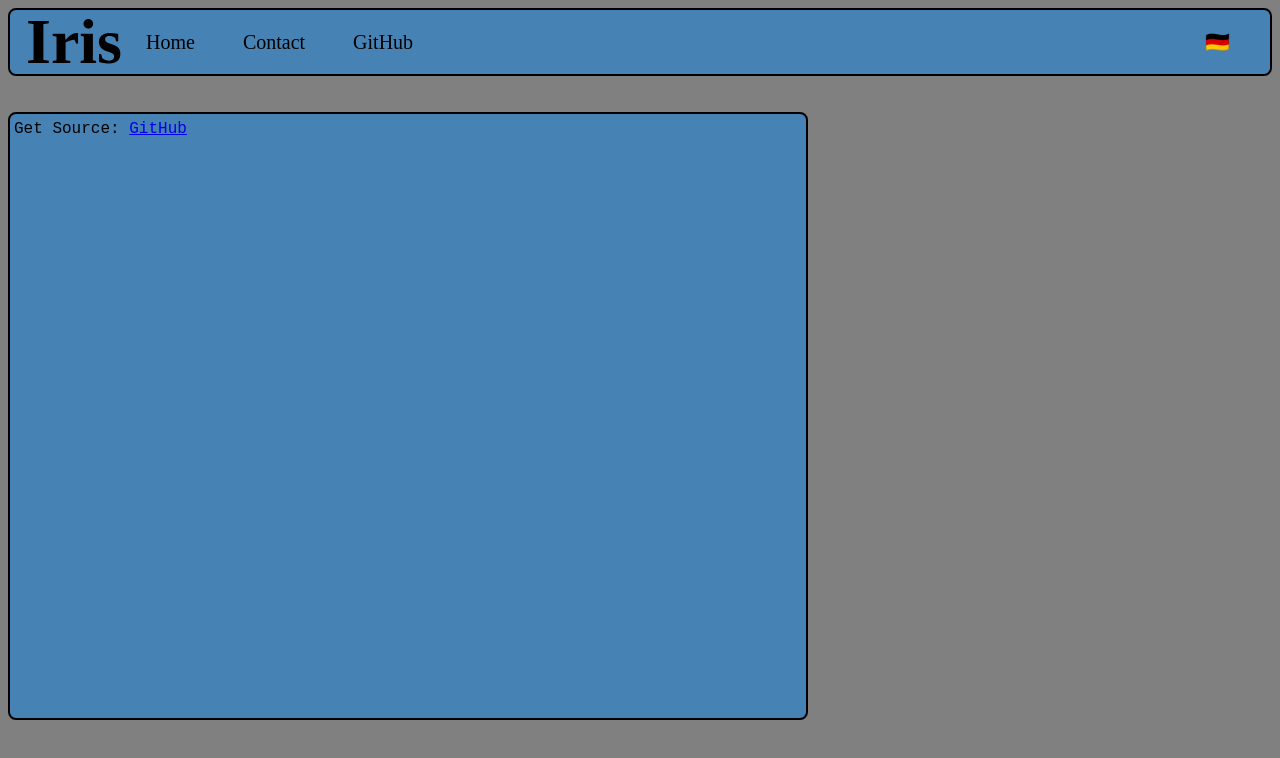
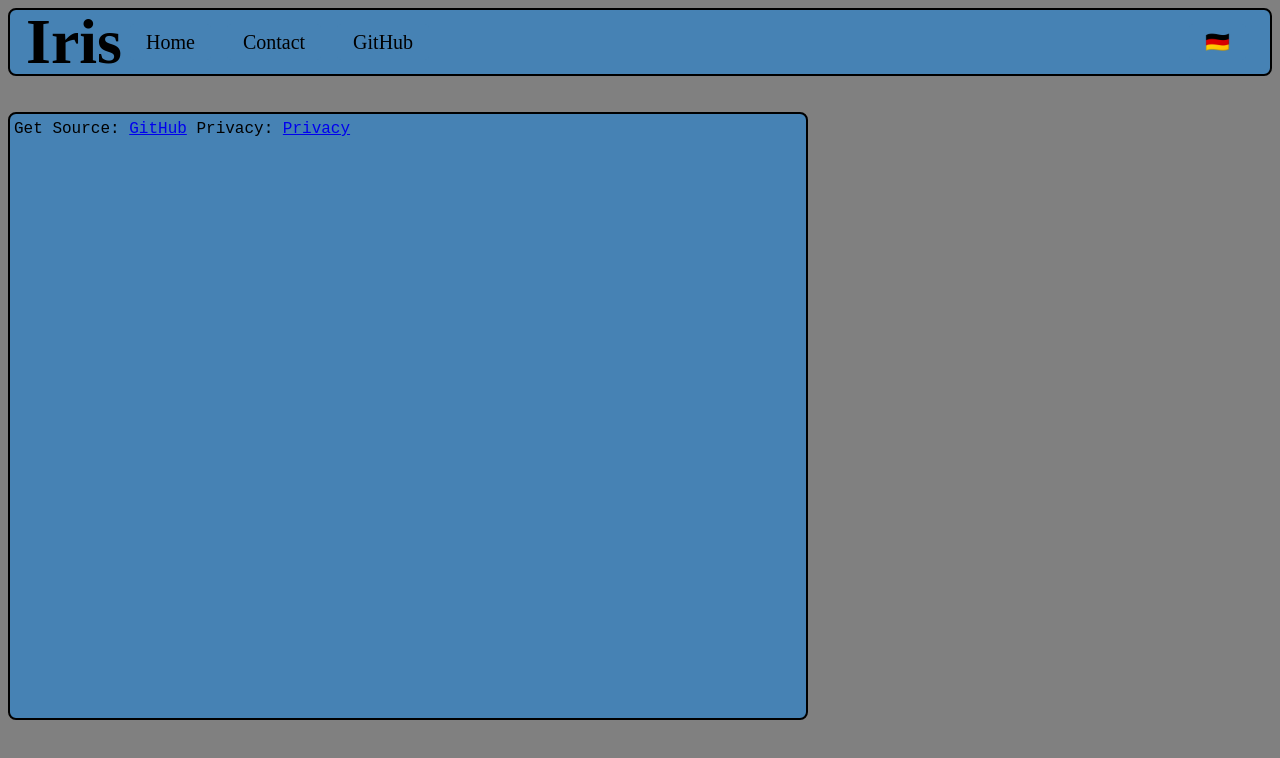
Before and after one commit to LundiNord/iris, a plain HTML site: page web/impressum.html in a window 1280 px wide. Drawn offline with Linux system fonts and the light colour scheme.

Commit message:
prepare for public

```diff
--- a/web/impressum.html
+++ b/web/impressum.html
@@ -13,6 +13,7 @@
     <link id="css_reset" rel="stylesheet" type="text/css" href="reset.css">
     <script src="localisation.js" async type="module" ></script>
     <link id="css" rel="stylesheet" type="text/css" href="index.css">
+    <script defer src="https://analyse.nyxnord.de/script.js" data-website-id="23bf11ea-c4cd-4acc-8f67-5c0a955b0854"></script>
 </head>
 
 <body>
@@ -31,10 +32,10 @@
 <main class="grid-container">
     <div class="grid-item" id="contact">     <!--Output Container-->
         Get Source: <a href="https://github.com/LundiNord/iris ">GitHub</a>
+        Privacy: <a href="https://leonbruns.de/privacy.html">Privacy</a>
     </div>
 
 </main>
 
-<!-- Cloudflare Web Analytics --><script defer src='https://static.cloudflareinsights.com/beacon.min.js' data-cf-beacon='{"token": "c3242506f1824ef39c459718de1e88f6"}'></script><!-- End Cloudflare Web Analytics -->
 </body>
 </html>
```
Also changed, not shown: web/index.html (+1 -2 lines), aufgabenStellung.png (deleted), aufgabenStellung2.png (deleted), temp.txt (deleted).
